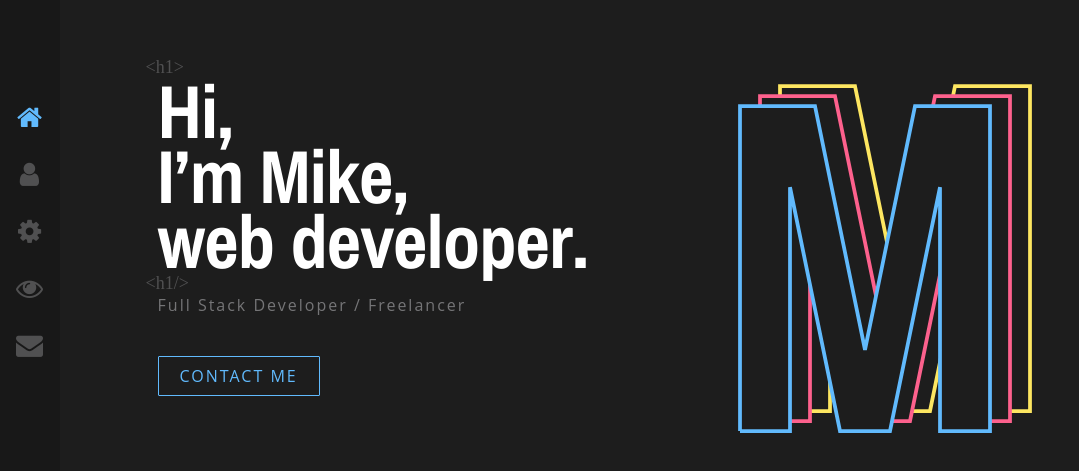
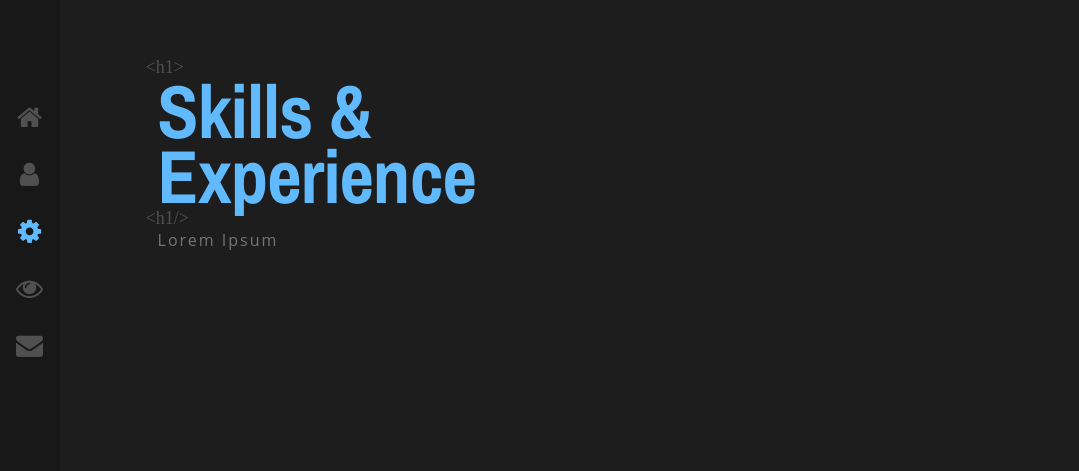
Before and after one commit to MikeADev/My-Website, a React (Create React App) app: page /skills in a window 1280 px wide. Shown: the part 199-670 px from the top of the page, without its empty margins (0-1079 px from the left). Built offline with nearby package versions, Linux system fonts and the light colour scheme; a web font is replaced by a local one.

Commit message:
Created Router and all pages

```diff
--- a/package.json
+++ b/package.json
@@ -8,6 +8,7 @@
     "@testing-library/user-event": "^7.2.1",
     "react": "^16.13.1",
     "react-dom": "^16.13.1",
+    "react-router-dom": "^5.1.2",
     "react-scripts": "3.4.1",
     "react-transition-group": "^4.3.0"
   },
--- /dev/null
+++ b/src/About.js
@@ -0,0 +1,22 @@
+import React from 'react';
+
+const About = (props) => {
+    return(
+        <div className="container">
+            <div className="header">
+                <div className="htmltag">
+                    <p>&lt;h1&gt;</p>
+                </div>
+                    <h1 className="active">{props.createBoingLetters("About me")}</h1>
+                <div className="htmltag">
+                    <p>&lt;h1/&gt;</p>
+                </div>
+                <div class="text-area">
+                    <p>Lorem Ipsum</p>
+                </div>
+            </div>
+        </div>
+    )
+}
+
+export default About
--- a/src/App.css
+++ b/src/App.css
@@ -82,7 +82,7 @@ nav ul li:hover a b {
 /**********************
 **********************/
 /* Home Page Styling */
-.homeIntro {
+.header {
   color: #757577;
   position: relative;
   top: 32%;
@@ -92,13 +92,12 @@ nav ul li:hover a b {
 
 .logo-container {
   position: absolute;
-  width: 500px;
-  height: 500px;
-  left: 50%;
-  top: 20%;
+  width: 750px;
+  left: 40%;
+  top: 0;
 }
 
-.homeIntro h1 {
+h1 {
   color: white;
   line-height: 65px;
   font-size: 75px;
@@ -106,12 +105,12 @@ nav ul li:hover a b {
   letter-spacing: -1px;
 }
 
-.homeIntro h1 span {
+h1 span {
   display: inline-block;
   cursor: default;
 }
 
-.homeIntro h1 span:hover {
+h1 span:hover {
   color: #61bafd;
 }
 
@@ -119,7 +118,7 @@ nav ul li:hover a b {
   animation: boing 700ms ease-out;
 }
 
-.homeIntro p {
+p {
   font-family: "Open Sans", sans-serif;
   letter-spacing: 2px;
 }
--- a/src/App.js
+++ b/src/App.js
@@ -1,8 +1,17 @@
 import React from 'react';
+import {
+  BrowserRouter as Router,
+  Switch,
+  Route
+} from "react-router-dom";
 import './App.css';
+
+import BoingLetter from './BoingLetter';
 import SideNav from './SideNav';
 import Home from './Home';
-import BoingLetter from './BoingLetter'
+import About from './About';
+import Skills from './Skills';
+import Contact from './Contact';
 
 class App extends React.Component {
 
@@ -24,8 +33,26 @@ class App extends React.Component {
   render() {
     return (
     <div className="App">
-      <SideNav />
-      <Home createBoingLetters={this.createBoingLetters}/>
+      <Router>
+        <SideNav />
+        <Switch>
+          <Route exact path="/">
+            <Home createBoingLetters={this.createBoingLetters}/>
+          </Route>
+          <Route path="/about">
+            <About addBoing={this.addBoing} removeBoing={this.removeBoing} createBoingLetters={this.createBoingLetters}/>
+          </Route>
+          <Route path="/skills">
+            <Skills addBoing={this.addBoing} removeBoing={this.removeBoing} createBoingLetters={this.createBoingLetters}/>
+          </Route>
+          <Route path="/portfolio">
+            <h2>Portfolio</h2>
+          </Route>
+          <Route path="/contact">
+            <Contact addBoing={this.addBoing} removeBoing={this.removeBoing} createBoingLetters={this.createBoingLetters}/>
+          </Route>
+        </Switch>
+      </Router>
     </div>
     );
   }
--- a/src/BoingLetter.js
+++ b/src/BoingLetter.js
@@ -1,6 +1,6 @@
 import React from 'react';
 
-let BoingLetter = (props) => {
+const BoingLetter = (props) => {
     let htmlLetter;
 
     if (props.letter === "+") {
--- /dev/null
+++ b/src/Contact.js
@@ -0,0 +1,22 @@
+import React from 'react';
+
+const Contact = (props) => {
+    return(
+        <div className="container">
+            <div className="header">
+                <div className="htmltag">
+                    <p>&lt;h1&gt;</p>
+                </div>
+                    <h1 className="active">{props.createBoingLetters("Contact me")}</h1>
+                <div className="htmltag">
+                    <p>&lt;h1/&gt;</p>
+                </div>
+                <div class="text-area">
+                    <p>Lorem Ipsum</p>
+                </div>
+            </div>
+        </div>
+    )
+}
+
+export default Contact
--- a/src/Home.js
+++ b/src/Home.js
@@ -2,10 +2,13 @@ import React from 'react';
 import HomeIntro from './HomeIntro';
 import Logo from './Logo';
 
-let Home = (props) => {
+const Home = (props) => {
     return (
         <div className="container">
-            <HomeIntro createBoingLetters={props.createBoingLetters} />
+            <HomeIntro
+                createBoingLetters={props.createBoingLetters}
+                message="Hi,+I’m Mike,+web developer." // + indicates <br/>
+            />
             <Logo />
         </div>
     )
--- a/src/HomeIntro.js
+++ b/src/HomeIntro.js
@@ -1,26 +1,21 @@
 import React from 'react';
 
-class HomeIntro extends React.Component{
-
-    state = {
-        message: "Hi,+I’m Mike,+web developer." // + indicates a line break
-    }
-
-    render(){
+const HomeIntro = (props) => {
     return(
-            <div className="homeIntro">
+        <div className="header">
             <div className="htmltag">
                 <p>&lt;h1&gt;</p>
             </div>
-                <h1>{this.props.createBoingLetters(this.state.message)}</h1>
+            <h1>{props.createBoingLetters(props.message)}</h1>
             <div className="htmltag closing-h1">
                 <p>&lt;h1/&gt;</p>
             </div>
             <p>Full Stack Developer / Freelancer</p>
-                <div className="myBtn"><a href="contact">contact me</a></div>
+            <div className="myBtn">
+                <a href="contact">contact me</a>
+            </div>
         </div>
     )
 }
-}
 
 export default HomeIntro
--- a/src/Logo.js
+++ b/src/Logo.js
@@ -2,11 +2,10 @@ import React from 'react';
 
 class Logo extends React.Component{
     componentDidMount(){
-        let colors = ["#fd618d", "#61bafd", "#fde661"]
         let paths = document.querySelectorAll("path");
         for (var path = 0; path < paths.length; path++){
             paths[path].getBoundingClientRect();
-            paths[path].style.transition = 'stroke-dashoffset 2s ease-in-out, fill 4s ease-in-out';
+            paths[path].style.transition = 'stroke-dashoffset 3s ease-in-out';
             paths[path].style.strokeDashoffset = '0';
         }
     }
@@ -14,10 +13,10 @@ class Logo extends React.Component{
     render(){
         return(
             <div className="logo-container">
-                <svg xmlns="http://www.w3.org/2000/svg" viewBox="0 0 100 100">
-                    <path stroke="#fde661" strokeDasharray="486.56 486.56" strokeDashoffset="486.56" strokeWidth=".75" d="m 28 90 h 10 v -48.75 l 10 48.75 h 10 l 10 -48.75 v 48.75 h 10 v -65 h -15 l -10 48.75 l -10 -48.75 h -15 z " fill="#1d1d1d"/>
-                    <path stroke="#fd618d" strokeDasharray="486.56 486.56" strokeDashoffset="486.56" strokeWidth=".75" d="m 24 92 h 10 v -48.75 l 10 48.75 h 10 l 10 -48.75 v 48.75 h 10 v -65 h -15 l -10 48.75 l -10 -48.75 h -15 z " fill="#1d1d1d"/>
-                    <path stroke="#61bafd" strokeDasharray="486.56 486.56" strokeDashoffset="486.56" strokeWidth=".75" d="m 20 94 h 10 v -48.75 l 10 48.75 h 10 l 10 -48.75 v 48.75 h 10 v -65 h -15 l -10 48.75 l -10 -48.75 h -15 z " fill="#1d1d1d"/>
+                <svg xmlns="http://www.w3.org/2000/svg" viewBox="0 0 100 100" transform="rotate(-15,0,0)">
+                    <path stroke="#fde661" strokeDasharray="486.56 486.56" strokeDashoffset="486.56" strokeWidth=".5" d="m 24 90 h 10 v -48.75 l 10 48.75 h 10 l 10 -48.75 v 48.75 h 10 v -65 h -15 l -10 48.75 l -10 -48.75 h -15 z " fill="#1d1d1d"/>
+                    <path stroke="#fd618d" strokeDasharray="486.56 486.56" strokeDashoffset="486.56" strokeWidth=".5" d="m 22 92 h 10 v -48.75 l 10 48.75 h 10 l 10 -48.75 v 48.75 h 10 v -65 h -15 l -10 48.75 l -10 -48.75 h -15 z " fill="#1d1d1d"/>
+                    <path stroke="#61bafd" strokeDasharray="486.56 486.56" strokeDashoffset="486.56" strokeWidth=".5" d="m 20 94 h 10 v -48.75 l 10 48.75 h 10 l 10 -48.75 v 48.75 h 10 v -65 h -15 l -10 48.75 l -10 -48.75 h -15 z " fill="#1d1d1d"/>
                 </svg>
             </div>
         )
--- a/src/SideNav.js
+++ b/src/SideNav.js
@@ -1,14 +1,15 @@
 import React from 'react';
+import { NavLink } from 'react-router-dom';
 
-let SideNav = () => {
+const SideNav = () => {
     return (
         <nav>
             <ul>
-                <li><a className="active" href="home"><i className="fa fa-home fa-3x"></i><b>home</b></a></li>
-                <li><a href="about"><i className="fa fa-user fa-3x"></i><b>about</b></a></li>
-                <li><a href="skills"><i className="fa fa-cog fa-3x"></i><b>skills</b></a></li>
-                <li><a href="portfolio"><i className="fa fa-eye fa-3x"></i><b>my work</b></a></li>
-                <li><a href="contact"><i className="fa fa-envelope fa-3x"></i><b>contact</b></a></li>
+                <li><NavLink exact to="/" activeClassName="active"><i className="fa fa-home fa-3x"></i><b>home</b></NavLink></li>
+                <li><NavLink to="/about" activeClassName="active"><i className="fa fa-user fa-3x"></i><b>about</b></NavLink></li>
+                <li><NavLink to="/skills" activeClassName="active"><i className="fa fa-cog fa-3x"></i><b>skills</b></NavLink></li>
+                <li><NavLink to="/portfolio" activeClassName="active"><i className="fa fa-eye fa-3x"></i><b>my work</b></NavLink></li>
+                <li><NavLink to="/contact" activeClassName="active"><i className="fa fa-envelope fa-3x"></i><b>contact</b></NavLink></li>
             </ul>
         </nav>
     )
--- /dev/null
+++ b/src/Skills.js
@@ -0,0 +1,22 @@
+import React from 'react';
+
+const Skills = (props) => {
+    return(
+        <div className="container">
+            <div className="header">
+                <div className="htmltag">
+                    <p>&lt;h1&gt;</p>
+                </div>
+                    <h1 className="active">{props.createBoingLetters("Skills &+Experience")}</h1>
+                <div className="htmltag">
+                    <p>&lt;h1/&gt;</p>
+                </div>
+                <div class="text-area">
+                    <p>Lorem Ipsum</p>
+                </div>
+            </div>
+        </div>
+    )
+}
+
+export default Skills
```
Also changed, not shown: 1 other file (tests, documents, lock files or other folders). Lines whose indentation alone changed are shown as unchanged.
